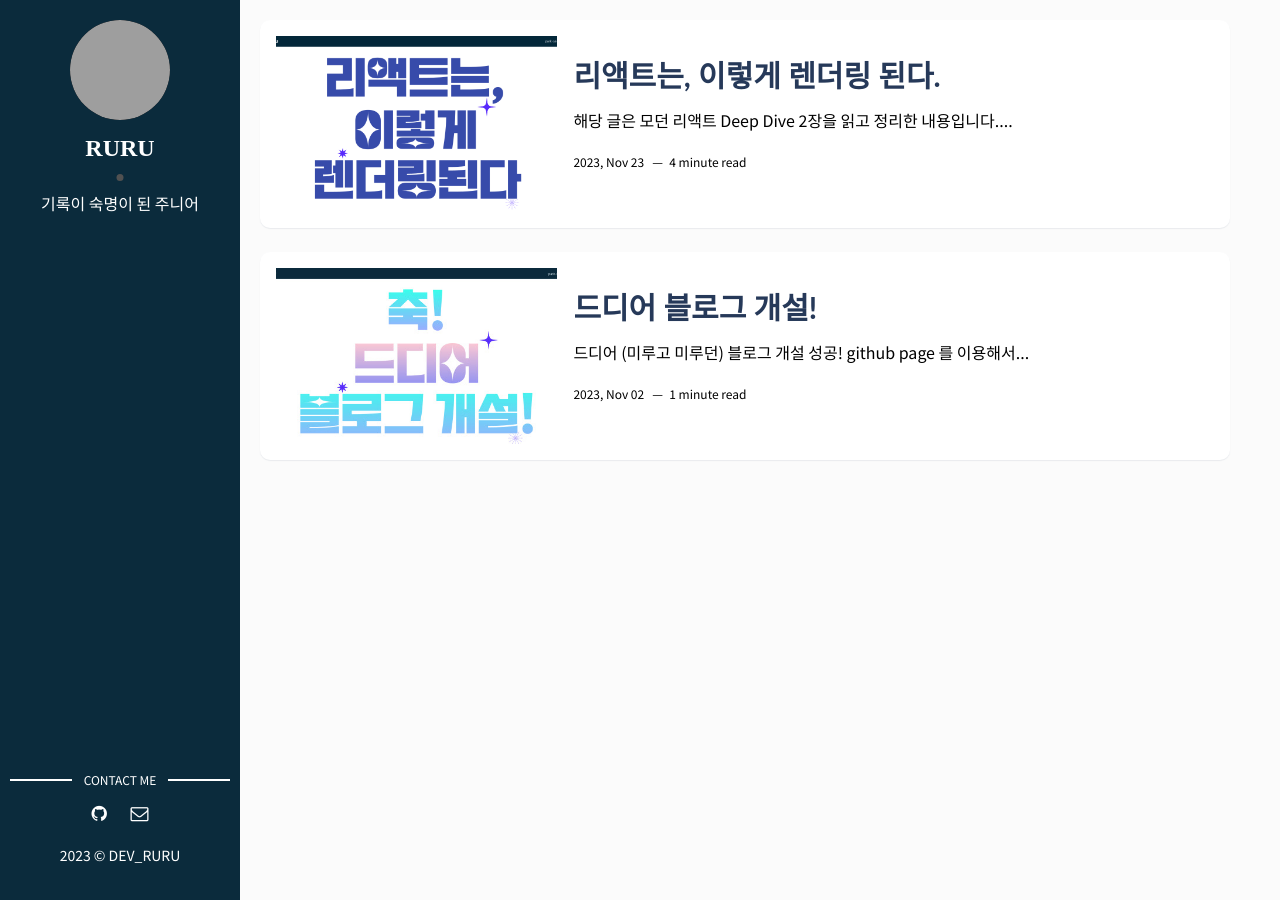
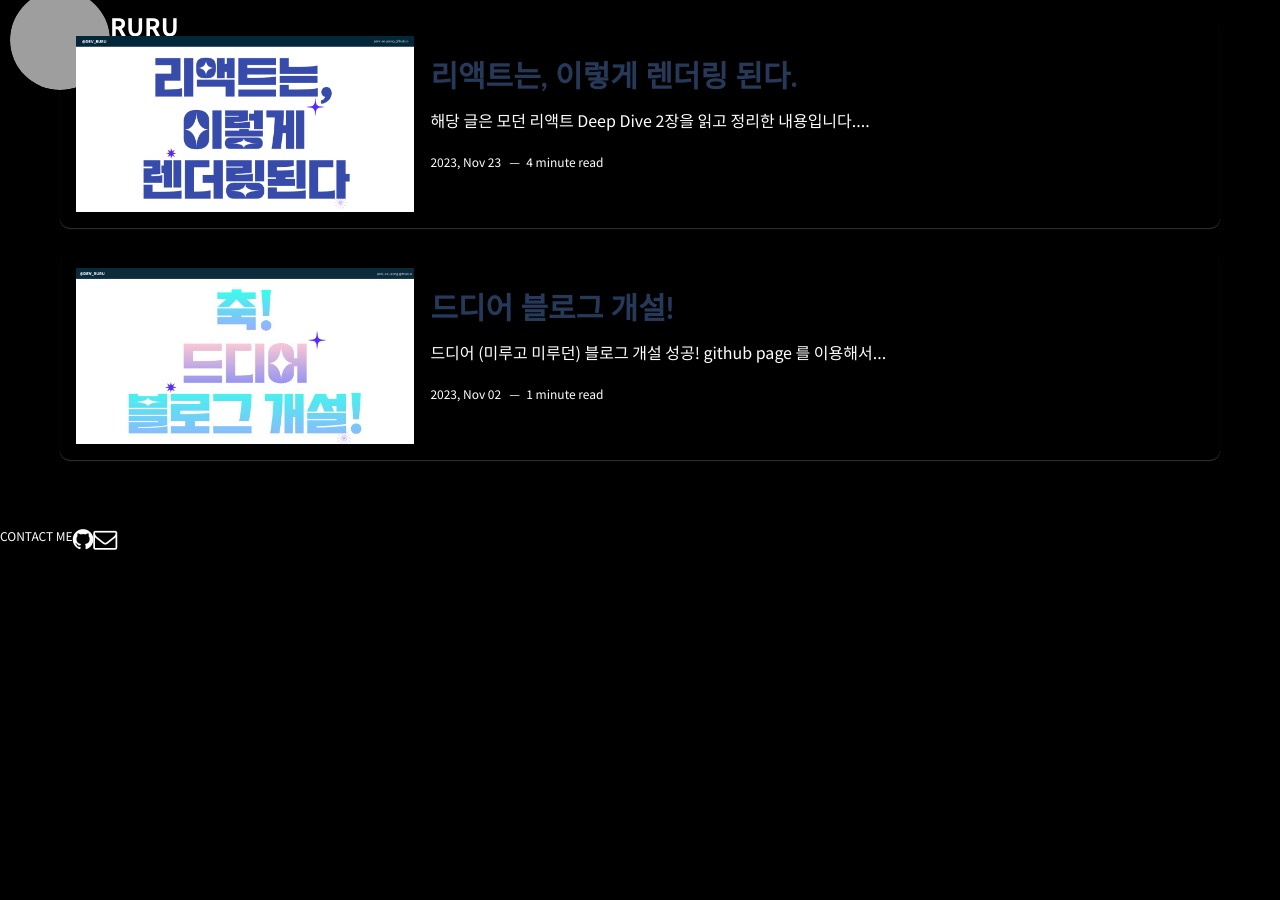
Before and after one commit to Park-Se-Jeong/Park-Se-Jeong.github.io, a Jekyll site: the page built from index.html, in a window 1280 px wide. Built offline with Jekyll 4.4.1, drawn with Linux system fonts in a browser that asks for light colours; the list of posts is cut into pages by our own code; grey boxes are pictures that could not be loaded.

Commit message:
modify(UI): 블로그 ui 변경중

```diff
--- a/_layouts/default.html
+++ b/_layouts/default.html
@@ -1,12 +1,63 @@
 <!DOCTYPE html>
 <html lang="en">
 {% include head.html %}
+
 <body>
+  <header class="sidebar">
+    <div class="about">
+      <div class="cover-author-image">
+        <!-- <a href="{{site.baseurl}}/">
+          <img src="{{site.baseurl}}/assets/img/{% if site.author-img %}{{site.author-img}}{% endif %}"
+            alt="{{site.author}}" />
+        </a> -->
+        <a href="{{site.baseurl}}/"><img
+            src="{{site.baseurl}}/assets/img/{% if site.author-img %}{{site.author-img}}{% endif %}"
+            alt="{{site.author}}"></a>
+      </div>
+      <div class="author-info">
+        <div class="author-name">{{site.author}}</div>
+        <div>{{site.about-author}}</div>
+      </div>
+    </div>
+    <div>
 
+    </div>
+  </header> <!-- End Sidebar -->
   <div class="wrapper">
-    {{ content }}
+    <div class="inner">
+      {{ content }}
+    </div>
+
   </div>
-
+  <footer>
+    <section class="contact">
+      <h3 class="contact-title">Contact me</h3>
+      <ul>
+        {% if site.social-github %}
+        <li class="github"><a href="http://github.com/{{site.social-github}}" target="_blank"><i
+              class="fa fa-github"></i></a></li>
+        {% else %}
+        <li class="github"><a href="http://github.com/" target="_blank"><i class="fa fa-github"
+              aria-hidden="true"></i></a></li>
+        {% endif %}
+        <!-- {% if site.social-linkedin %}
+            <li class="linkedin"><a href="https://in.linkedin.com/in/{{site.social-linkedin}}" target="_blank"><i class="fa fa-linkedin"></i></a></li>
+          {% else %}
+            <li class="linkedin"><a href="https://in.linkedin.com/" target="_blank"><i class="fa fa-linkedin" aria-hidden="true"></i></a></li>
+          {% endif %} -->
+        {% if site.social-email %}
+        <li class="email"><a href="mailto:{{site.social-email}}"><i class="fa fa-envelope-o"></i></a></li>
+        {% else %}
+        <li class="email"><a href="mailto:example.david@blog.com"><i class="fa fa-envelope-o"
+              aria-hidden="true"></i></a></li>
+        {% endif %}
+      </ul>
+    </section> <!-- End Section Contact -->
+    <div class="copyright">
+      <p>{{site.time | date: '%Y'}} &copy; DEV_RURU</p>
+    </div>
+  </footer>
   {% include analytics.html %}
 </body>
+
 </html>
--- a/_layouts/main.html
+++ b/_layouts/main.html
@@ -1,48 +1,6 @@
 ---
 layout: default
 ---
-
-<aside class="sidebar">
-  <header>
-    <div class="about">
-      <div class="cover-author-image">
-        <a href="{{site.baseurl}}/"><img
-            src="{{site.baseurl}}/assets/img/{% if site.author-img %}{{site.author-img}}{% endif %}"
-            alt="{{site.author}}"></a>
-      </div>
-      <div class="author-name">{{site.author}}</div>
-      <p>{{site.about-author}}</p>
-    </div>
-  </header> <!-- End Header -->
-  <footer>
-    <section class="contact">
-      <h3 class="contact-title">Contact me</h3>
-      <ul>
-        {% if site.social-github %}
-        <li class="github"><a href="http://github.com/{{site.social-github}}" target="_blank"><i
-              class="fa fa-github"></i></a></li>
-        {% else %}
-        <li class="github"><a href="http://github.com/" target="_blank"><i class="fa fa-github"
-              aria-hidden="true"></i></a></li>
-        {% endif %}
-        <!-- {% if site.social-linkedin %}
-          <li class="linkedin"><a href="https://in.linkedin.com/in/{{site.social-linkedin}}" target="_blank"><i class="fa fa-linkedin"></i></a></li>
-        {% else %}
-          <li class="linkedin"><a href="https://in.linkedin.com/" target="_blank"><i class="fa fa-linkedin" aria-hidden="true"></i></a></li>
-        {% endif %} -->
-        {% if site.social-email %}
-        <li class="email"><a href="mailto:{{site.social-email}}"><i class="fa fa-envelope-o"></i></a></li>
-        {% else %}
-        <li class="email"><a href="mailto:example.david@blog.com"><i class="fa fa-envelope-o"
-              aria-hidden="true"></i></a></li>
-        {% endif %}
-      </ul>
-    </section> <!-- End Section Contact -->
-    <div class="copyright">
-      <p>{{site.time | date: '%Y'}} &copy; DEV_RURU</p>
-    </div>
-  </footer> <!-- End Footer -->
-</aside> <!-- End Sidebar -->
-<div class="content-box clearfix">
+<div class="content-box">
   {{ content }}
 </div>
--- a/assets/css/main.css
+++ b/assets/css/main.css
@@ -777,12 +777,12 @@
 
 html {
   line-height: 1.5;
+  background: black
 }
 
 body {
   font-family: 'Noto sans KR', sans-serif;
   color: #000;
-  background-color: #fbfbfb;
   margin: 0;
   -webkit-font-smoothing: antialiased;
   -moz-osx-font-smoothing: grayscale;
@@ -810,9 +810,9 @@
 blockquote {
   background: #e6f0fc;
   padding: 1.1rem;
+  color: #0b2b3c;
   border-radius: 15px;
-  margin: 0;
-  margin-top: 8px;
+  margin: 8px 0;
 }
 
 pre {
@@ -892,13 +892,18 @@
 }
 
 .wrapper {
-  max-width: 1250px;
+  width: 100%;
   position: relative;
+}
+
+.inner {
+  width: 1200px;
+  margin: 0 auto;
 }
 
 .post,
 .article-page {
-  background-color: #fff;
+  /* background-color: #fff; */
 }
 
 ::-moz-selection {
@@ -911,15 +916,6 @@
   color: #ffffff;
 }
 
-.clearfix::before,
-.clearfix::after {
-  content: "";
-  display: table;
-}
-
-.clearfix::after {
-  clear: both;
-}
 
 /* - - - - - - - - - - Home Page Styles - - - - - - - - - - */
 .sidebar {
@@ -927,39 +923,41 @@
   display: -webkit-flex;
   display: -ms-flexbox;
   display: flex;
-  -webkit-box-orient: vertical;
-  -webkit-box-direction: normal;
-  -webkit-flex-direction: column;
-  -ms-flex-direction: column;
-  flex-direction: column;
+  /* -webkit-box-orient: vertical; */
+  /* -webkit-box-direction: normal; */
+  /* -webkit-flex-direction: column; */
+  /* -ms-flex-direction: column; */
+  /* flex-direction: column; */
   -webkit-box-pack: justify;
   -webkit-justify-content: space-between;
   -ms-flex-pack: justify;
   justify-content: space-between;
   position: fixed;
   top: 0;
-  left: 0;
-  bottom: 0;
-  width: 240px;
-  height: 100%;
+  /* left: 0; */
+  /* bottom: 0; */
+  width: 100%;
+  height: 80px;
   padding: 20px 10px;
-  background: #0b2b3c;
   color: #fff;
 }
 
 .about {
-  margin: 0 0 40px;
-  text-align: center;
+  display: flex;
+  display: -webkit-box;
+  display: -webkit-flex;
+  display: -ms-flexbox;
+  align-items: center;
 }
 
 .about .cover-author-image {
   width: 100px;
   height: 100px;
-  margin: 0 auto 10px;
+  /* margin: 0 auto 10px; */
   -webkit-border-radius: 100%;
   border-radius: 100%;
   overflow: hidden;
-  background-color: #333030;
+  /* background-color: #333030; */
 }
 
 .about img {
@@ -980,10 +978,9 @@
 }
 
 .about .author-name {
-  font-family: 'PT Serif', serif;
-  margin: 0 0 10px;
+  font-family: 'Noto sans KR', sans-serif;
+  margin: 0 0 4px;
   position: relative;
-  padding-bottom: 15px;
   font-size: 1.5rem;
   text-transform: uppercase;
   color: #fff;
@@ -991,7 +988,7 @@
 }
 
 .about .author-name::after {
-  content: "";
+  /* content: "";
   position: absolute;
   left: 50%;
   -webkit-transform: translateX(-50%);
@@ -1003,17 +1000,17 @@
   height: 7px;
   -webkit-border-radius: 100%;
   border-radius: 100%;
-  background-color: #515151;
+  background-color: #515151; */
 }
 
 .about p {
-  font-size: 16px;
-  margin: 0 0 10px;
+  /* font-size: 16px;
+  margin: 0 0 10px; */
 }
 
 .content-box {
   padding: 20px;
-  padding-left: 260px;
+  /* padding-left: 260px; */
   display: -webkit-box;
   display: -webkit-flex;
   display: -ms-flexbox;
@@ -1032,6 +1029,14 @@
   align-items: stretch;
 }
 
+.contact {
+  display: flex;
+  display: -webkit-box;
+  display: -webkit-flex;
+  display: -ms-flexbox;
+  align-items: center;
+}
+
 .contact .contact-title {
   position: relative;
   color: #fff;
@@ -1054,7 +1059,7 @@
   position: absolute;
   top: 50%;
   left: 0;
-  background-color: #fff;
+  /* background-color: #fff; */
 }
 
 .contact .contact-title::after {
@@ -1069,10 +1074,14 @@
   position: absolute;
   top: 50%;
   right: 0;
-  background-color: #fff;
+  /* background-color: #fff; */
 }
 
 .contact ul {
+  display: -webkit-box;
+  display: -webkit-flex;
+  display: -ms-flexbox;
+  display: flex;
   margin: 0;
   padding: 0;
   list-style: none;
@@ -1081,7 +1090,7 @@
 
 .contact ul li {
   display: inline-block;
-  margin-left: 10px;
+  /* margin-left: 10px; */
 }
 
 .contact ul li:first-child {
@@ -1091,8 +1100,8 @@
 .contact ul li a {
   color: #fff;
   display: block;
-  padding: 5px;
-  font-size: 18px;
+  /* padding: 5px; */
+  font-size: 24px;
   -webkit-transition: all 350ms cubic-bezier(0.13, 0.43, 0.54, 1.82);
   -o-transition: all 350ms cubic-bezier(0.13, 0.43, 0.54, 1.82);
   transition: all 350ms cubic-bezier(0.13, 0.43, 0.54, 1.82);
@@ -1120,6 +1129,7 @@
   display: -webkit-flex;
   display: -ms-flexbox;
   display: flex;
+  color: #fff;
   -webkit-box-orient: horizontal;
   -webkit-box-direction: normal;
   -webkit-flex-direction: row;
@@ -1213,6 +1223,7 @@
 .wrap-content {
   /* padding: 36px; */
   padding: 48px;
+  color: #fff;
 }
 
 .header-page {
@@ -1267,9 +1278,10 @@
 .content {
   font-size: 1.1rem;
 
-  p {
-    padding: 0.8rem;
-  }
+}
+
+.content p {
+  padding: 0.8rem;
 }
 
 .page-footer {
```
Also changed, not shown: assets/css/scss/main.scss (+0 -9 lines).
